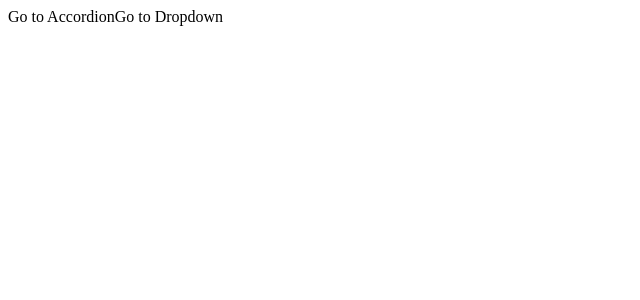
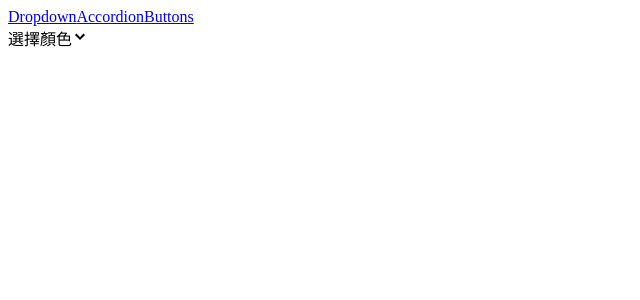
Before and after one commit to Eden19980626/Comps, a React (Create React App) app: page / in a window 1280 px wide. Shown: the top 300 px of the page, without its empty margins (0-640 px from the left). Built offline with nearby package versions, Linux system fonts and the light colour scheme.

Commit message:
adding sidebar component

```diff
--- a/src/App.js
+++ b/src/App.js
@@ -1,18 +1,21 @@
-import Link from './components/Link';
 import Route from './components/Route';
 import AccordionPage from './pages/AccordionPage';
 import DropdownPage from './pages/DropdownPage';
+import SideBar from './components/SideBar';
+import ButtonPage from './pages/ButtonPage';
 function App() {
   return (
-    <div>
-      <Link to='/accordion'>Go to Accordion</Link>
-      <Link to='/dropdown'>Go to Dropdown</Link>
-      <div>
+    <div className='container grid grid-cols-6 gap-4 mx-auto mt-4'>
+      <SideBar />
+      <div className='col-span-5'>
         <Route path='/accordion'>
           <AccordionPage />
         </Route>
-        <Route path='/dropdown'>
+        <Route path='/'>
           <DropdownPage />
+        </Route>
+        <Route path='/buttons'>
+          <ButtonPage />
         </Route>
       </div>
     </div>
--- a/src/components/Link.js
+++ b/src/components/Link.js
@@ -1,13 +1,23 @@
-import { useContext } from 'react';
-import NavigationContext from '../context/navigation';
+import useNavigation from '../hooks/use-navigation';
+import classNames from 'classnames';
 
 function Link({ to, children }) {
-  const { navigate } = useContext(NavigationContext);
+  const { navigate } = useNavigation();
+
+  const classes = classNames('text-blue-500');
+
   const handleClick = (event) => {
+    if (event.metaKey || event.ctrlKey) {
+      return;
+    }
     event.preventDefault();
     navigate(to);
   };
-  return <a onClick={handleClick}>{children}</a>;
+  return (
+    <a className={classes} href={to} onClick={handleClick}>
+      {children}
+    </a>
+  );
 }
 
 export default Link;
--- a/src/components/Route.js
+++ b/src/components/Route.js
@@ -1,8 +1,7 @@
-import { useContext } from 'react';
-import NavigationContext from '../context/navigation';
+import useNavigation from '../hooks/use-navigation';
 
 function Route({ path, children }) {
-  const { currentPath } = useContext(NavigationContext);
+  const { currentPath } = useNavigation();
 
   if (path === currentPath) {
     return children;
--- a/src/components/SideBar.js
+++ b/src/components/SideBar.js
@@ -0,0 +1,20 @@
+import Link from './Link';
+
+function SideBar() {
+  const links = [
+    { label: 'Dropdown', path: '/' },
+    { label: 'Accordion', path: '/accordion' },
+    { label: 'Buttons', path: '/buttons' },
+  ];
+
+  const rederedLinks = links.map((link) => {
+    return (
+      <Link key={link.label} to={link.path}>
+        {link.label}
+      </Link>
+    );
+  });
+  return <div className='sticky top-0 flex flex-col '>{rederedLinks}</div>;
+}
+
+export default SideBar;
--- /dev/null
+++ b/src/hooks/use-navigation.js
@@ -0,0 +1,8 @@
+import { useContext } from 'react';
+import NavigationContext from '../context/navigation';
+
+function useNavigation() {
+  return useContext(NavigationContext);
+}
+
+export default useNavigation;
```
